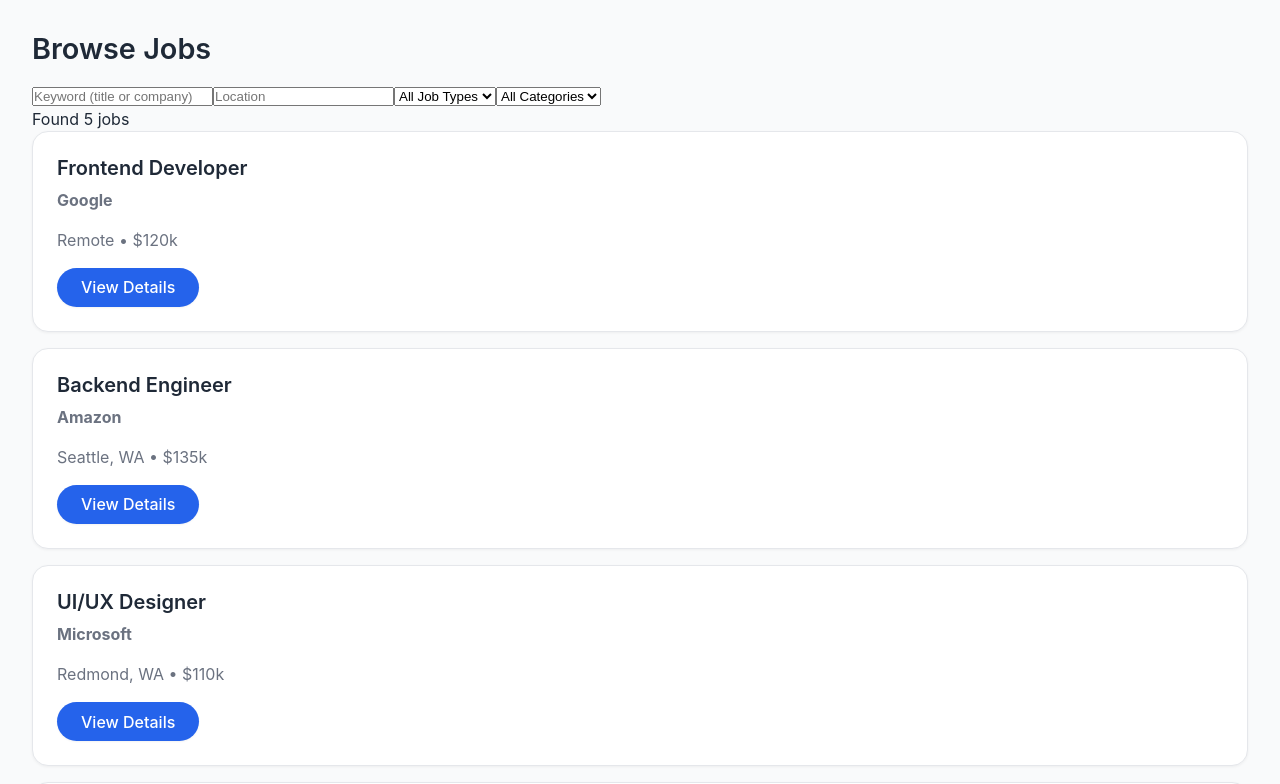
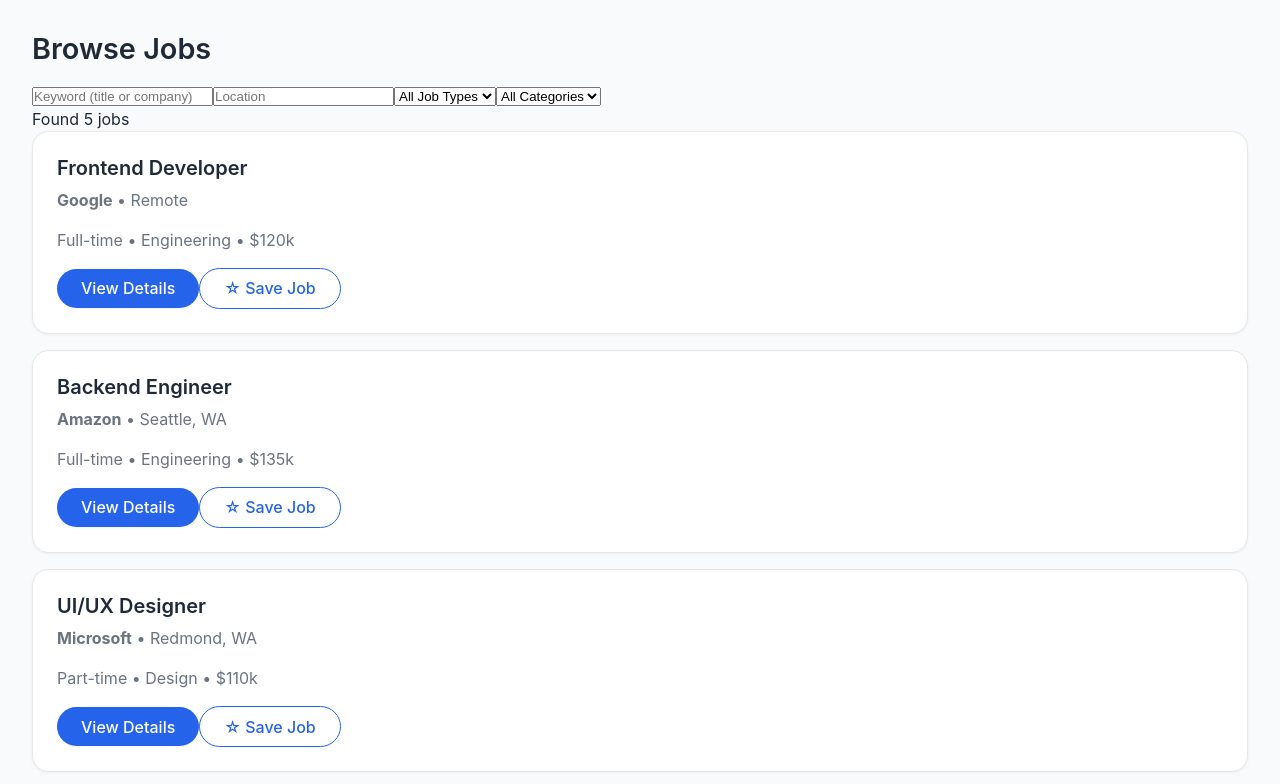
Before and after one commit to Sinaninu/student-job-finder, a React app in the folder frontend/: page /jobs in a window 1280 px wide. Shown: the top 784 px of the page. Built offline with nearby package versions, Linux system fonts and the light colour scheme; the HTML template or start-up script is replaced by a standard one.

Commit message:
feat: add Save Job button to JobCard with visual feedback

```diff
--- a/frontend/src/components/JobCard.jsx
+++ b/frontend/src/components/JobCard.jsx
@@ -1,16 +1,46 @@
-import React from 'react'
+import React, { useState, useEffect } from 'react'
 import { useNavigate } from 'react-router-dom'
 
 export default function JobCard({ job }) {
   const navigate = useNavigate()
+  const [isSaved, setIsSaved] = useState(false)
+
+  useEffect(() => {
+    const savedJobs = JSON.parse(localStorage.getItem('savedJobs') || '[]')
+    setIsSaved(savedJobs.some(j => j.id === job.id))
+  }, [job.id])
+
+  const handleSaveJob = () => {
+    const savedJobs = JSON.parse(localStorage.getItem('savedJobs') || '[]')
+    if (!isSaved) {
+      savedJobs.push(job)
+      localStorage.setItem('savedJobs', JSON.stringify(savedJobs))
+      setIsSaved(true)
+      alert('Job saved!')
+    } else {
+      const updated = savedJobs.filter(j => j.id !== job.id)
+      localStorage.setItem('savedJobs', JSON.stringify(updated))
+      setIsSaved(false)
+      alert('Job removed from saved!')
+    }
+  }
+
   return (
     <div className="card">
       <h3>{job.title}</h3>
-      <p><strong>{job.company}</strong></p>
-      <p>{job.location} • {job.salary}</p>
-      <button className="btn-primary" onClick={() => navigate(`/jobs/${job.id}`)}>
-        View Details
-      </button>
+      <p><strong>{job.company}</strong> • {job.location}</p>
+      <p>{job.jobType} • {job.category} • {job.salary}</p>
+      <div className="job-card-buttons">
+        <button className="btn-primary" onClick={() => navigate(`/jobs/${job.id}`)}>
+          View Details
+        </button>
+        <button
+          className={isSaved ? "btn-saved" : "btn-outline"}
+          onClick={handleSaveJob}
+        >
+          {isSaved ? '★ Saved' : '☆ Save Job'}
+        </button>
+      </div>
     </div>
   )
 }
```
